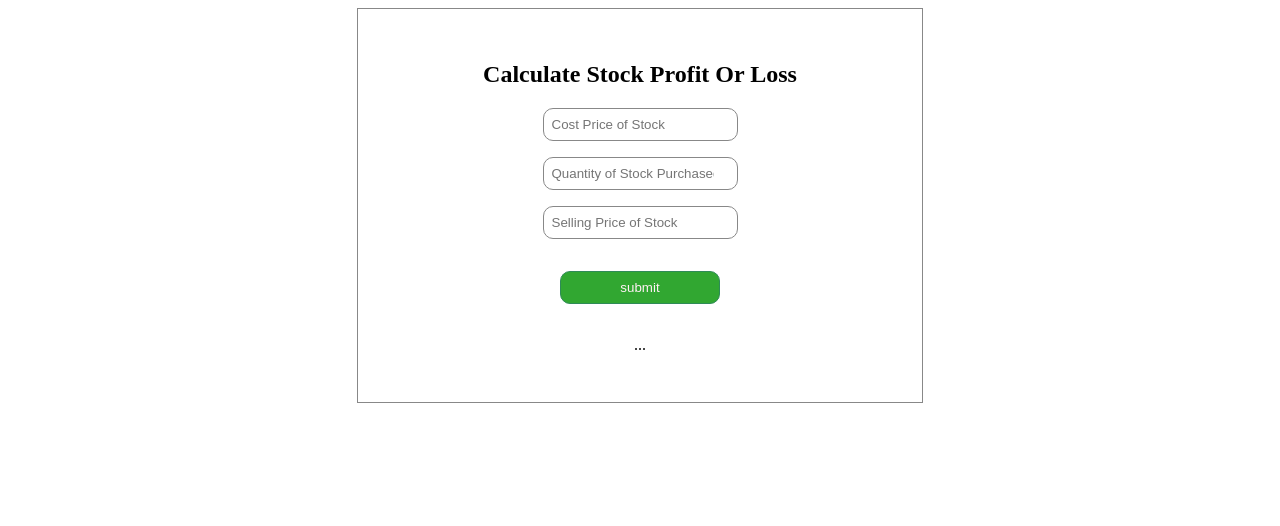
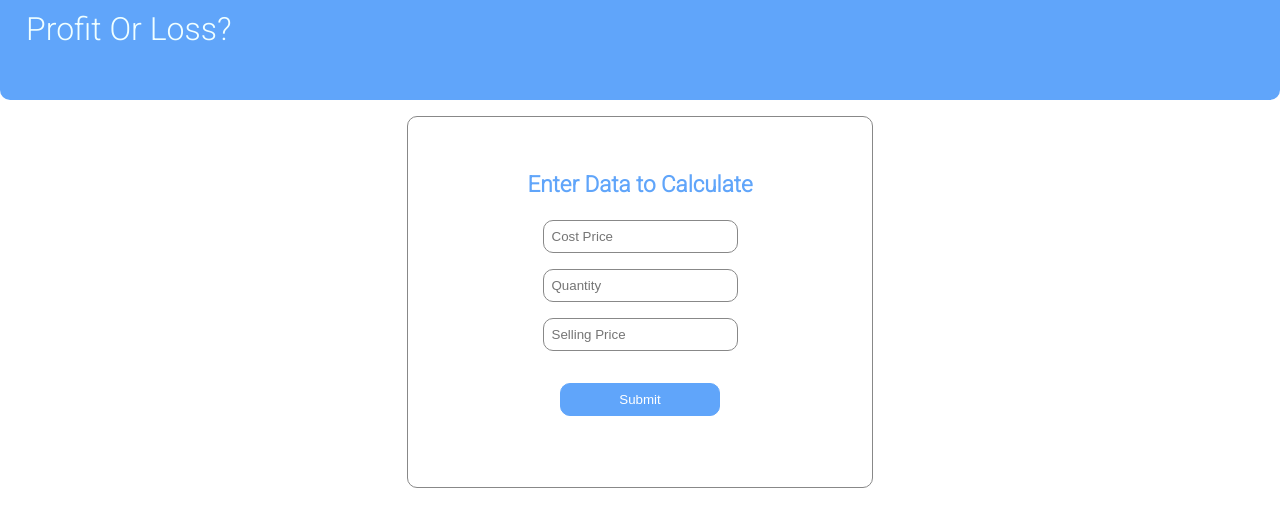
Before and after one commit to sreenidhi3/neogcamp-build, a plain HTML site: page stock-profit-or-loss/index.html in a window 1280 px wide. Drawn offline with Linux system fonts and the light colour scheme.

Commit message:
fix :  styling

```diff
--- a/stock-profit-or-loss/index.html
+++ b/stock-profit-or-loss/index.html
@@ -9,16 +9,20 @@
 </head>
 
 <body>
-    <div class= "block">
 
-    <h2> Calculate Stock Profit Or Loss</h2>
+    <nav class="navigation">
+        <span class ="nav-brand">Profit Or Loss? </span>
+    </nav>
+
+    <div id = "block" class= "block">
+    <h3>Enter Data to Calculate</h3>
     <div class="form">
-    <span><input id="costPrice" type="number" pattern="[0-9]+(\\.[0-9][0-9]?)?" placeholder="Cost Price of Stock">  </input></span><br/>
-    <input id="quantity" type="number" placeholder="Quantity of Stock Purchased "> </input><br/>
-    <input id="sellingPrice" type="number" placeholder="Selling Price of Stock "> </input><br/>
-    <button id="bt" type="submit">submit</button>
+    <span><input id="costPrice" type="number" pattern="[0-9]+(\\.[0-9][0-9]?)?" placeholder="Cost Price">  </input></span><br/>
+    <input id="quantity" type="number" placeholder="Quantity"> </input><br/>
+    <input id="sellingPrice" type="number" placeholder="Selling Price"> </input><br/>
+    <button id="bt" type="submit"> Submit </button>
     </div>
-    <p id="profitOrLoss"> ... </p>
+    <p id="profitOrLoss"></p>
     </div>
 
     <script src="index.js"></script>
--- a/stock-profit-or-loss/index.js
+++ b/stock-profit-or-loss/index.js
@@ -9,26 +9,30 @@ function profitOrLoss() {
     var quantity = Number(quantitySelector.value);
     var sellingPrice = Number(sellingPriceSelector.value);
     var costPrice = Number(costPriceSelector.value);
-    if (costPrice> sellingPrice) {
+    if (costPrice > sellingPrice) {
         var lossPerStock = costPrice - sellingPrice;
         var loss = lossPerStock * quantity;
         outputSelector.innerText = "Loss " + loss;
-        outputSelector.style.color = "Red";
+        outputSelector.style.color = "red";
     } else if (costPrice < sellingPrice) {
         var profitPerStock = sellingPrice - costPrice;
         var profit = profitPerStock * quantity;
         outputSelector.innerText = "Profit " + profit;
-        outputSelector.style.color = "Green";
+        outputSelector.style.color = "seagreen";
     } else {
         outputSelector.innerText = "Neither Profit Nor Loss";
+        outputSelector.style.color = "black";
     }
 
 }
 
 function click() {
-    console.log(costPriceSelector.value, sellingPriceSelector.value, quantitySelector.value);
+    //console.log(costPriceSelector.value, sellingPriceSelector.value, quantitySelector.value);
     profitOrLoss();
+    costPriceSelector.value="";
+    sellingPriceSelector.value="";
+    quantitySelector.value="";
 
 }
 
-btSelector.addEventListener("click",  profitOrLoss);
+btSelector.addEventListener("click",  click);
--- a/stock-profit-or-loss/style.css
+++ b/stock-profit-or-loss/style.css
@@ -1,15 +1,57 @@
+@import url('https://fonts.googleapis.com/css2?family=Raleway&display=swap');
+@import url('https://fonts.googleapis.com/css2?family=Montserrat:wght@400;700&display=swap');
+@import url('https://fonts.googleapis.com/css2?family=Roboto:wght@300&display=swap');
+
+:root{
+    --base-color : #60A5FA;
+    --red-color : #fdd3d3;
+    --green-color :#b0ecb0da;
+}
+
+h3{
+    color: var(--base-color);
+}
+
+body{
+    display: block;
+    margin: 0%;
+    font-size: larger;
+    font-family: 'Roboto';
+}
+
+.navigation{
+    margin: 0%;
+    background-color: aqua;
+    padding: 10px;
+    display: block;
+    margin-bottom: 1rem;
+    background-color: var(--base-color);
+    height: 10vh;
+    border-radius: 0px 0px 10px 10px;
+}
+
+.nav-brand{
+    color: azure;
+    margin: auto;
+    font-size: xx-large;
+    font-weight: 900px;
+    text-align: left;
+    padding: 1rem;
+}
+
 .block{
     padding: 2rem;
     margin: auto;
     align-self: center;
     text-align: center;
     border: 1px solid #888888;
-    max-width: 500px;
+    max-width: 400px;
+    border-radius: 10px;
 }
 .form{
     padding: 0rem;
     padding: 0rem;
-    margin: 0rem;
+    margin: auto;
 }
 .form input{
     padding: 0.5rem;
@@ -21,9 +63,13 @@
 button{
     padding: 0.5rem;
     margin: 1rem;
-    color: lavenderblush;
-    background-color: rgb(49, 167, 49);
-    border: 1px solid seagreen;
+    color: rgb(255, 255, 255);
+    background-color: var(--base-color);
+    border: 1px solid var(--base-color);
     width: 10rem;
     border-radius: 10px;
 }
+
+#profitOrLoss{
+    font-size: larger;
+}
```
